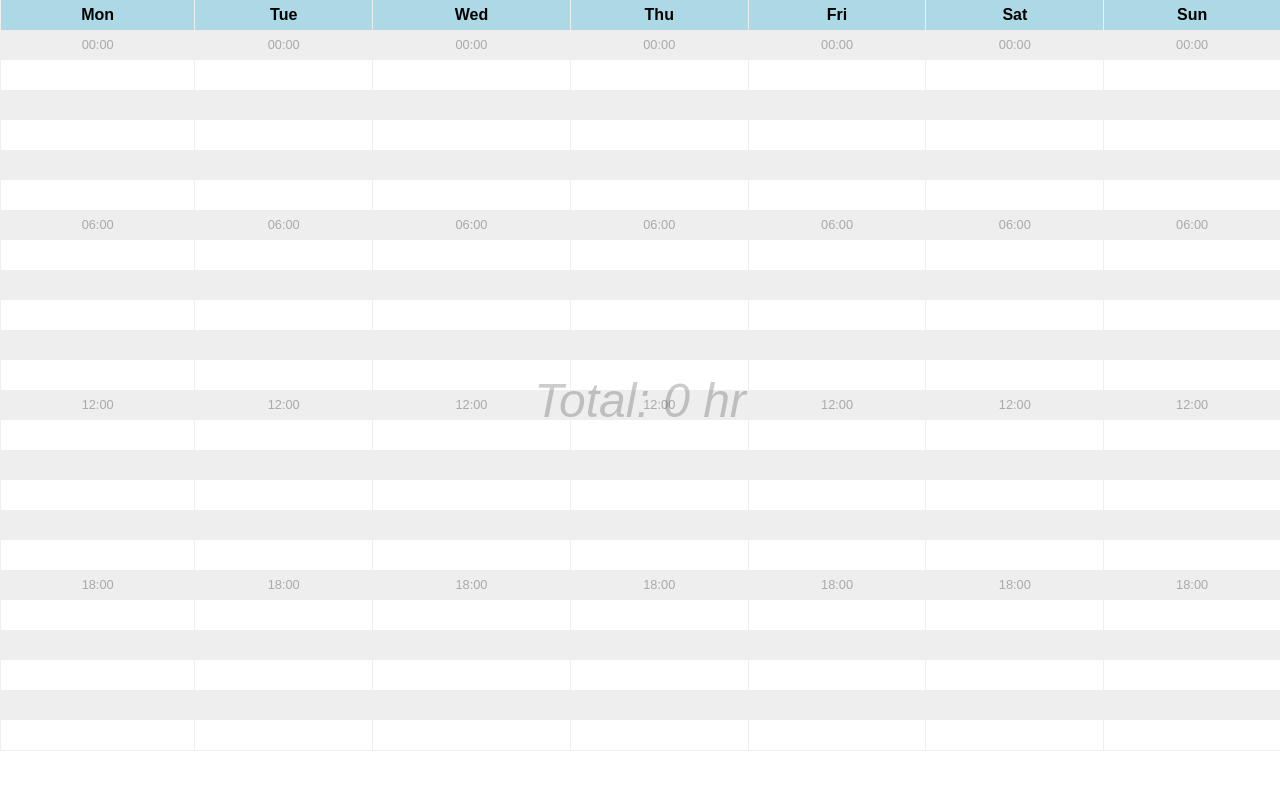
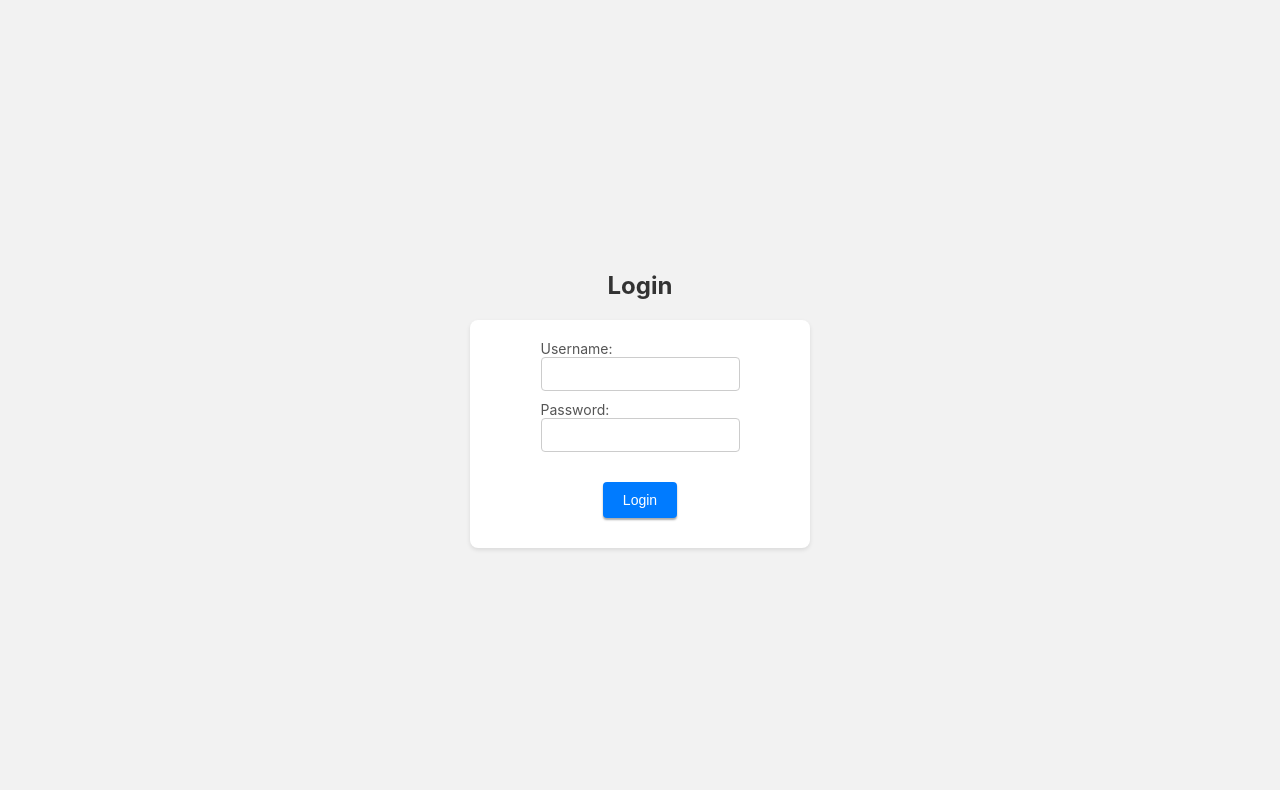
Before and after one commit to jomanozgml/viewroster, a React (Create React App) app: page / in a window 1280 px wide. Shown: the top 790 px of the page. Built offline with nearby package versions, Linux system fonts and the light colour scheme.

Commit message:
Login Page Created

```diff
--- a/package.json
+++ b/package.json
@@ -8,7 +8,8 @@
     "@testing-library/user-event": "^13.5.0",
     "react": "^18.2.0",
     "react-dom": "^18.2.0",
-    "react-scripts": "5.0.1",
+    "react-router-dom": "^6.22.3",
+    "react-scripts": "^5.0.1",
     "web-vitals": "^2.1.4"
   },
   "scripts": {
--- a/public/index.html
+++ b/public/index.html
@@ -24,7 +24,7 @@
       work correctly both with client-side routing and a non-root public URL.
       Learn how to configure a non-root public URL by running `npm run build`.
     -->
-    <title>React App</title>
+    <title>View Roster App</title>
   </head>
   <body>
     <noscript>You need to enable JavaScript to run this app.</noscript>
--- a/src/App.css
+++ b/src/App.css
@@ -1,3 +1,7 @@
+/* * {
+  transition: all 0.3s ease;
+} */
+
 .App {
   font-family: sans-serif;
   text-align: center;
@@ -13,18 +17,23 @@ table {
   border-bottom: 1px solid #eee;
 }
 
-
 tr:nth-child(odd) {
   background-color: #eee;
 }
 
-thead th {
+thead {
   position: sticky;
   top: 0;
   background: lightblue;
   z-index: 10;
 }
 
+#weekRow {
+  font-style: italic;
+  color: #eee;
+  font-size: 0.8em;
+  background-color: #555;
+}
 th, td {
   border: none;
   padding: 0;
@@ -72,3 +81,28 @@ th, td {
   z-index: 1;
   pointer-events: none;
 }
+
+a, button {
+  color: #fff;
+  text-decoration: none;
+  margin: 0 10px 10px 10px;
+  font-size: 0.9em;
+  padding: 10px 20px;
+  border: 1px solid #0abad8;
+  border-radius: 5px;
+  background-color: #0abad8;
+  box-shadow: 0 2px 2px #aaa;
+  transition: background-color 0.3s ease, color 0.3s ease, box-shadow 0.3s ease;
+}
+
+a:hover, button:hover {
+  background-color: #fff;
+  color: #0abad8;
+  box-shadow: 0 4px 4px #aaa;
+}
+
+a:active, button:active {
+  background-color: #0abad8;
+  color: #fff;
+  box-shadow: none;
+}
--- a/src/App.js
+++ b/src/App.js
@@ -1,4 +1,5 @@
 import React, { useState, useEffect } from 'react';
+import { Link } from 'react-router-dom';
 import './App.css'; // Import your CSS file
 
 const days = ['Mon', 'Tue', 'Wed', 'Thu', 'Fri', 'Sat', 'Sun'];
@@ -6,7 +7,8 @@ const days = ['Mon', 'Tue', 'Wed', 'Thu', 'Fri', 'Sat', 'Sun'];
 function App() {
   const [hours, setHours] = useState({});
   const [periods, setPeriods] = useState({});
-  const [totalHours, setTotalHours] = useState(0); // Add this line
+  const [totalHours, setTotalHours] = useState(0);
+  const [currentWeek, setCurrentWeek] = useState('');
 
   const handleInputChange = (day, hour) => {
     setHours({ ...hours, [day]: { ...hours[day], [hour]: !hours[day]?.[hour] } });
@@ -14,7 +16,7 @@ function App() {
 
   useEffect(() => {
     const newPeriods = {};
-    let total = 0; // Add this line
+    let total = 0;
     for (const day of days) {
       const dayHours = hours[day] || {};
       const selectedHours = Object.keys(dayHours).filter(hour => dayHours[hour]).map(Number);
@@ -23,11 +25,19 @@ function App() {
         const endHour = Math.max(...selectedHours) + 1;
         const middleHour = Math.floor((startHour + endHour) / 2);
         newPeriods[day] = { period: `${startHour}-${endHour}\n${endHour - startHour} hr`, middleHour };
-        total += endHour - startHour; // Add this line
+        total += endHour - startHour;
       }
     }
     setPeriods(newPeriods);
-    setTotalHours(total); // Add this line
+    setTotalHours(total);
+
+    // Calculate the current week
+    const currentDate = new Date();
+    const firstDayOfWeek = new Date(currentDate.setDate(currentDate.getDate() - currentDate.getDay() + 1));
+    const lastDayOfWeek = new Date(currentDate.setDate(currentDate.getDate() - currentDate.getDay() + 7));
+    const formattedFirstDay = firstDayOfWeek.toLocaleDateString('en-US', { day: 'numeric', month: 'short' });
+    const formattedLastDay = lastDayOfWeek.toLocaleDateString('en-US', { day: 'numeric', month: 'short' });
+    setCurrentWeek(`Current Week (${formattedFirstDay} - ${formattedLastDay} ${lastDayOfWeek.getFullYear()})`);
   }, [hours]);
 
   return (
@@ -35,6 +45,9 @@ function App() {
       <div className="watermark">Total: {totalHours} hr</div>
       <table>
         <thead>
+          <tr>
+            <th id='weekRow' colSpan={7}>{currentWeek}</th>
+          </tr>
           <tr>
             {days.map(day => <th key={day}>{day}</th>)}
           </tr>
@@ -64,6 +77,8 @@ function App() {
           ))}
         </tbody>
       </table>
+      <button onClick={() => setHours({})}>Clear Selection</button>
+      <Link to="/">Logout</Link>
     </div>
   );
 }
--- /dev/null
+++ b/src/Login.css
@@ -0,0 +1,55 @@
+.login-container {
+    display: flex;
+    flex-direction: column;
+    align-items: center;
+    justify-content: center;
+    height: 100vh;
+    background-color: #f2f2f2;
+}
+
+.login-title {
+    font-size: 24px;
+    margin-bottom: 20px;
+    color: #333;
+}
+
+.login-form {
+    display: flex;
+    flex-direction: column;
+    align-items: center;
+    width: 300px;
+    padding: 20px;
+    background-color: #fff;
+    border-radius: 8px;
+    box-shadow: 0 2px 4px rgba(0, 0, 0, 0.1);
+}
+
+.login-label {
+    display: flex;
+    flex-direction: column;
+    margin-bottom: 10px;
+    font-size: 14px;
+    color: #555;
+}
+
+.login-input {
+    padding: 8px;
+    border: 1px solid #ccc;
+    border-radius: 4px;
+    font-size: 14px;
+}
+
+.login-button {
+    padding: 10px 20px;
+    margin-top: 20px;
+    background-color: #007bff;
+    color: #fff;
+    border: none;
+    border-radius: 4px;
+    font-size: 14px;
+    cursor: pointer;
+}
+
+.login-button:hover {
+    background-color: #0056b3;
+}
--- /dev/null
+++ b/src/Login.js
@@ -0,0 +1,44 @@
+import React, { useState } from 'react';
+import { useNavigate } from 'react-router-dom';
+import './Login.css'; // Import your CSS file
+
+// Login Page
+
+function Login() {
+    const [username, setUsername] = useState('');
+    const [password, setPassword] = useState('');
+    const [error, setError] = useState('');
+    const navigate = useNavigate();
+
+    const handleSubmit = e => {
+        e.preventDefault();
+        // Check if username and password inputs are empty
+        if (username === '' || password === '') {
+            setError('Please enter username and password');
+        } else if (username === 'admin' && password === 'password') {
+            navigate('/app');
+        } else {
+            setError('Invalid credentials');
+        }
+    };
+
+    return (
+        <div className="login-container">
+            <h2 className="login-title">Login</h2>
+            <form className="login-form" onSubmit={handleSubmit}>
+                <label className="login-label">
+                    Username:
+                    <input className="login-input" type="text" value={username} onChange={e => setUsername(e.target.value)} required />
+                </label>
+                <label className="login-label">
+                    Password:
+                    <input className="login-input" type="password" value={password} onChange={e => setPassword(e.target.value)} required />
+                </label>
+                <button className="login-button" type="submit">Login</button>
+                {error && <p className="login-error">{error}</p>}
+            </form>
+        </div>
+    );
+}
+
+export default Login;
--- a/src/index.js
+++ b/src/index.js
@@ -1,17 +1,24 @@
 import React from 'react';
 import ReactDOM from 'react-dom/client';
+import { BrowserRouter as Router, Route, Routes } from 'react-router-dom';
 import './index.css';
+import Login from './Login';
 import App from './App';
-import reportWebVitals from './reportWebVitals';
+// import reportWebVitals from './reportWebVitals';
 
 const root = ReactDOM.createRoot(document.getElementById('root'));
 root.render(
   <React.StrictMode>
-    <App />
+    <Router>
+      <Routes>
+        <Route path="/" element={<Login />} />
+        <Route path="/app" element={<App />} />
+      </Routes>
+    </Router>
   </React.StrictMode>
 );
 
 // If you want to start measuring performance in your app, pass a function
 // to log results (for example: reportWebVitals(console.log))
 // or send to an analytics endpoint. Learn more: https://bit.ly/CRA-vitals
-reportWebVitals();
+// reportWebVitals();
```
Also changed, not shown: 1 other file (tests, documents, lock files or other folders).
